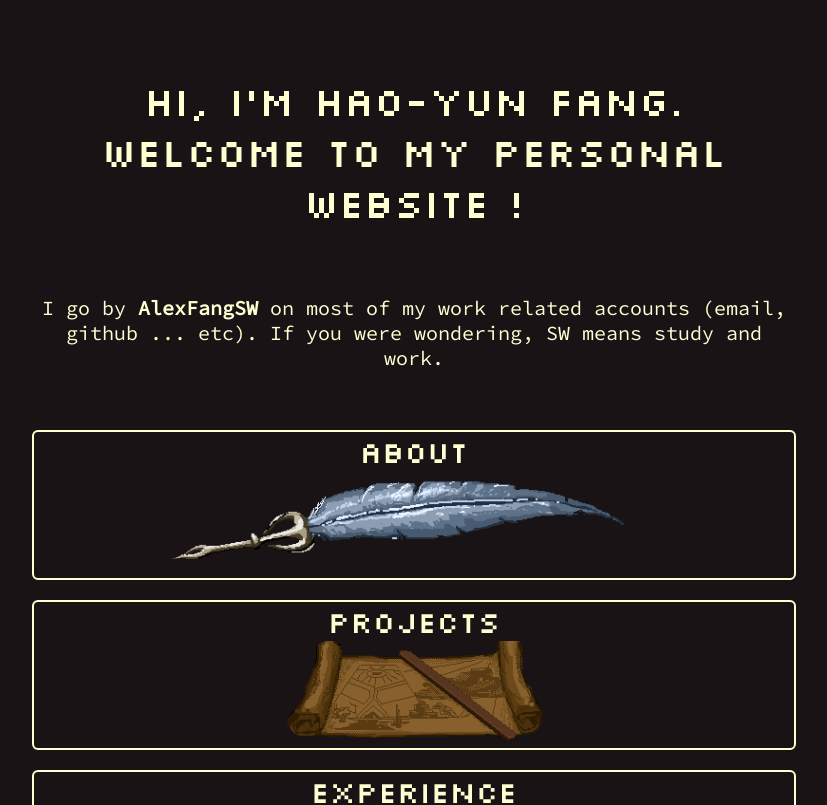
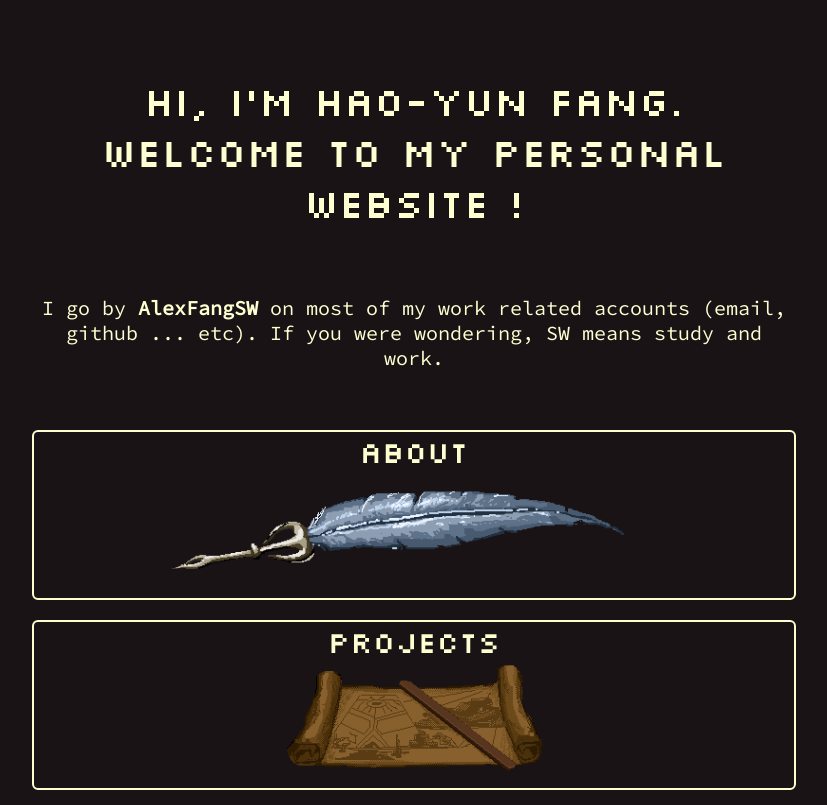
Before and after one commit to AlexFangSW/PersonalWebsite, a Next.js app: page / in a window 1280 px wide. Shown: the top 805 px of the page, without its empty margins (226-1053 px from the left). Built offline with nearby package versions, Linux system fonts and the light colour scheme.

Commit message:
fix: cliping image of HomePageCards

```diff
--- a/src/components/HomePageCards/HomePageCards.module.css
+++ b/src/components/HomePageCards/HomePageCards.module.css
@@ -7,7 +7,7 @@
   border-radius: 0.3rem;
   border-width: var(--border-width);
   overflow: hidden;
-  height: 150px;
+  height: 170px;
 }
 
 .hr {
@@ -19,7 +19,7 @@
 .img_container {
   /* filter: brightness(50%); */
   width: 100%;
-  height: 100%;
+  height: 150px;
   box-sizing: border-box;
   position: relative;
 }
```
